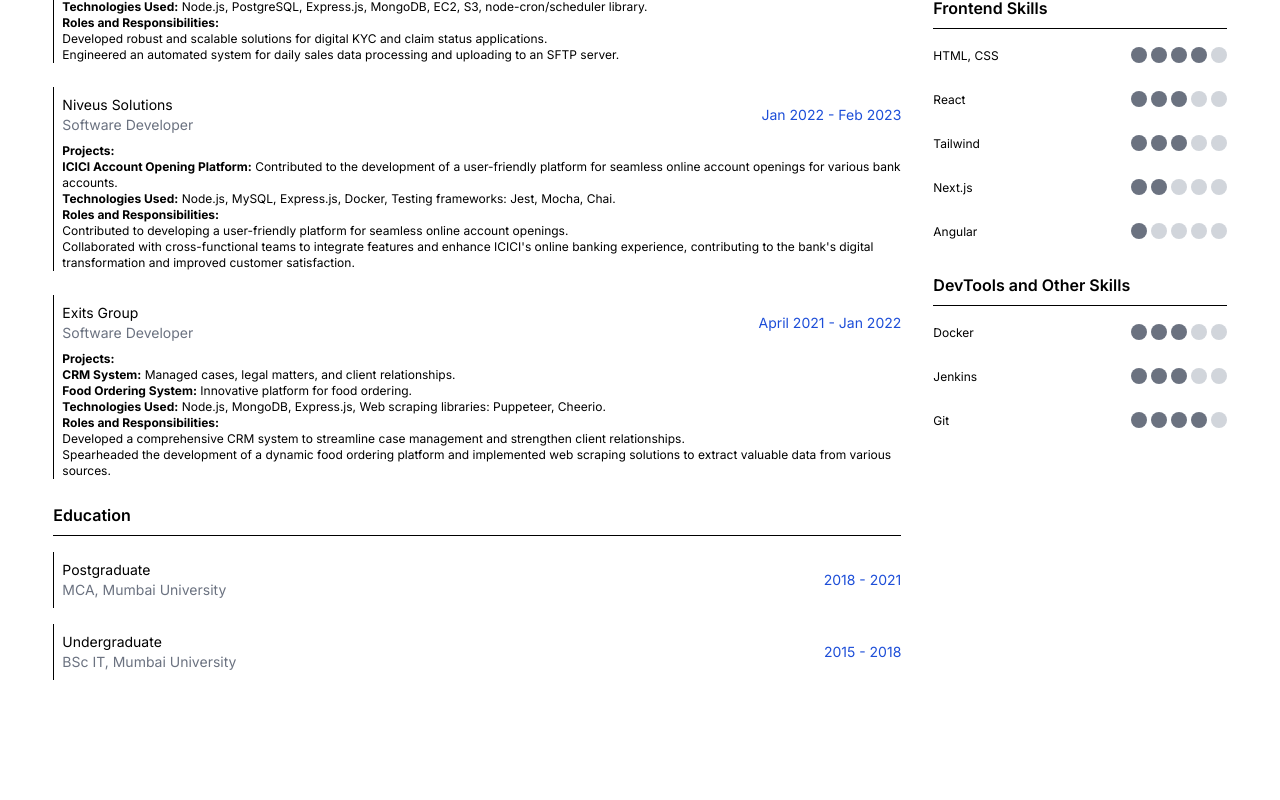
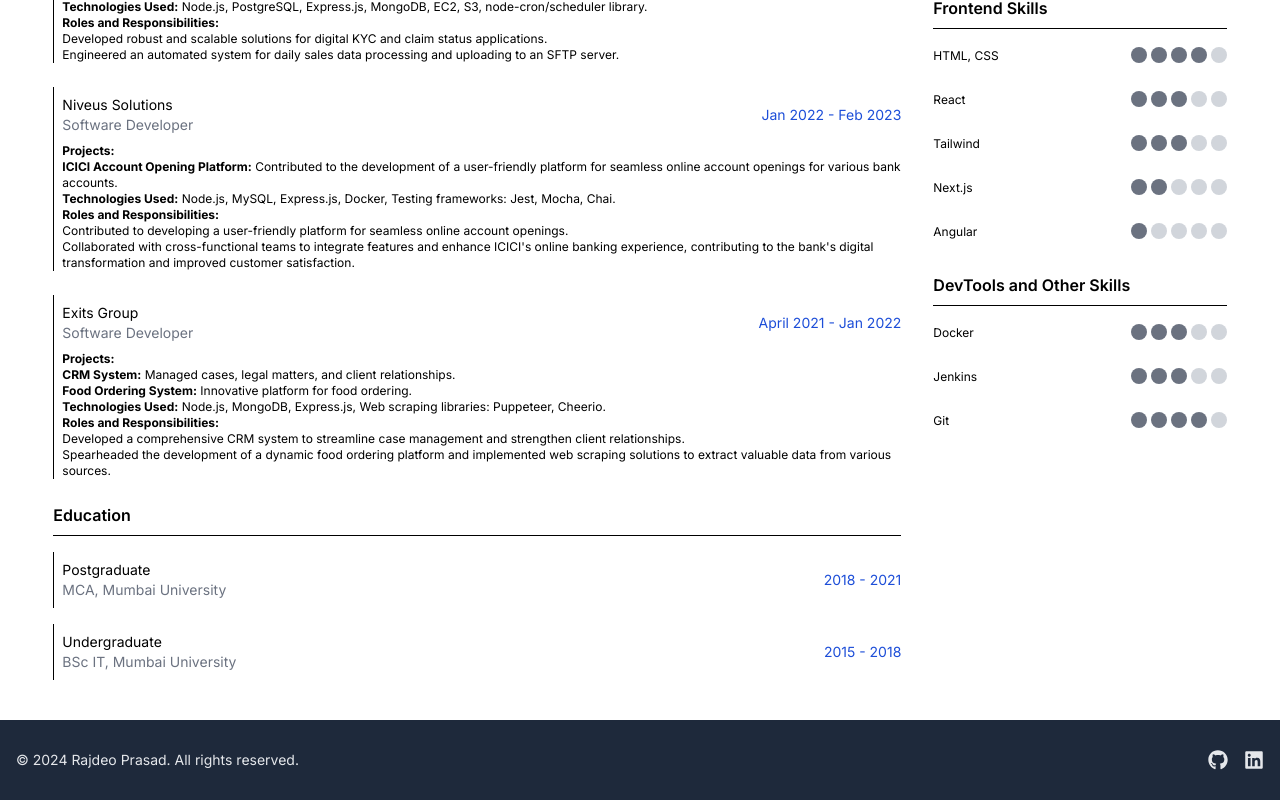
Before and after one commit to formalrajdeo/rajdeoprasad, a Next.js app: page /resume in a window 1280 px wide. Shown: the part 614-1414 px from the top of the page. Before the commit the page ends 1342 px from the top, so only its background shows below. Built offline with nearby package versions, Linux system fonts and the light colour scheme.

Commit message:
updated footer component

```diff
--- /dev/null
+++ b/app/global.d.ts
@@ -0,0 +1,2 @@
+// declarations.d.ts or global.d.ts
+declare module "*.css";
--- a/app/layout.tsx
+++ b/app/layout.tsx
@@ -20,15 +20,15 @@
   return (
     <html lang="en">
       <body className={inter.className}>
-        <div className="flex justify-center items-center flex-col py-12">
+        <div className="flex justify-center items-center flex-col pt-12">
           <div className="w-11/12">
             <Header />
             <Navigation />
-            <main className="flex justify-between items-start max-sm:flex-col">
+            <main className="flex justify-between items-start max-sm:flex-col min-h-screen">
               {children}
             </main>
           </div>
-          {/* <Footer /> */}
+          <Footer />
         </div>
       </body>
     </html>
--- a/components/Footer.tsx
+++ b/components/Footer.tsx
@@ -1,8 +1,31 @@
 import React from 'react'
+import { FaGithub, FaLinkedin } from 'react-icons/fa'
 
 const Footer = () => {
     return (
-        <footer className="bg-slate-600 mt-4 w-full h-6">
+        <footer className="bg-slate-800 text-gray-200 py-4 mt-10 w-full h-20 flex justify-center items-center">
+            <div className="container mx-auto px-4 flex flex-col md:flex-row items-center justify-between">
+                <p className="text-sm mb-2 md:mb-0">&copy; {new Date().getFullYear()} Rajdeo Prasad. All rights reserved.</p>
+
+                <div className="flex space-x-4">
+                    <a
+                        href="https://github.com/formalrajdeo"
+                        target="_blank"
+                        rel="noopener noreferrer"
+                        className="hover:text-white transition-colors duration-200"
+                    >
+                        <FaGithub size={20} />
+                    </a>
+                    <a
+                        href="https://www.linkedin.com/in/rajdeo-prasad-a27b49203/"
+                        target="_blank"
+                        rel="noopener noreferrer"
+                        className="hover:text-white transition-colors duration-200"
+                    >
+                        <FaLinkedin size={20} />
+                    </a>
+                </div>
+            </div>
         </footer>
     )
 }
--- a/constants/PERSONAL_DATA.js
+++ b/constants/PERSONAL_DATA.js
@@ -13,7 +13,7 @@
 </ul>
 `,
             from_date: 'Jun 2024',
-            to_date: 'Jan 2025'
+            to_date: 'Feb 2025'
         },
         {
             company_name: 'Bigiota Analytics',
```
